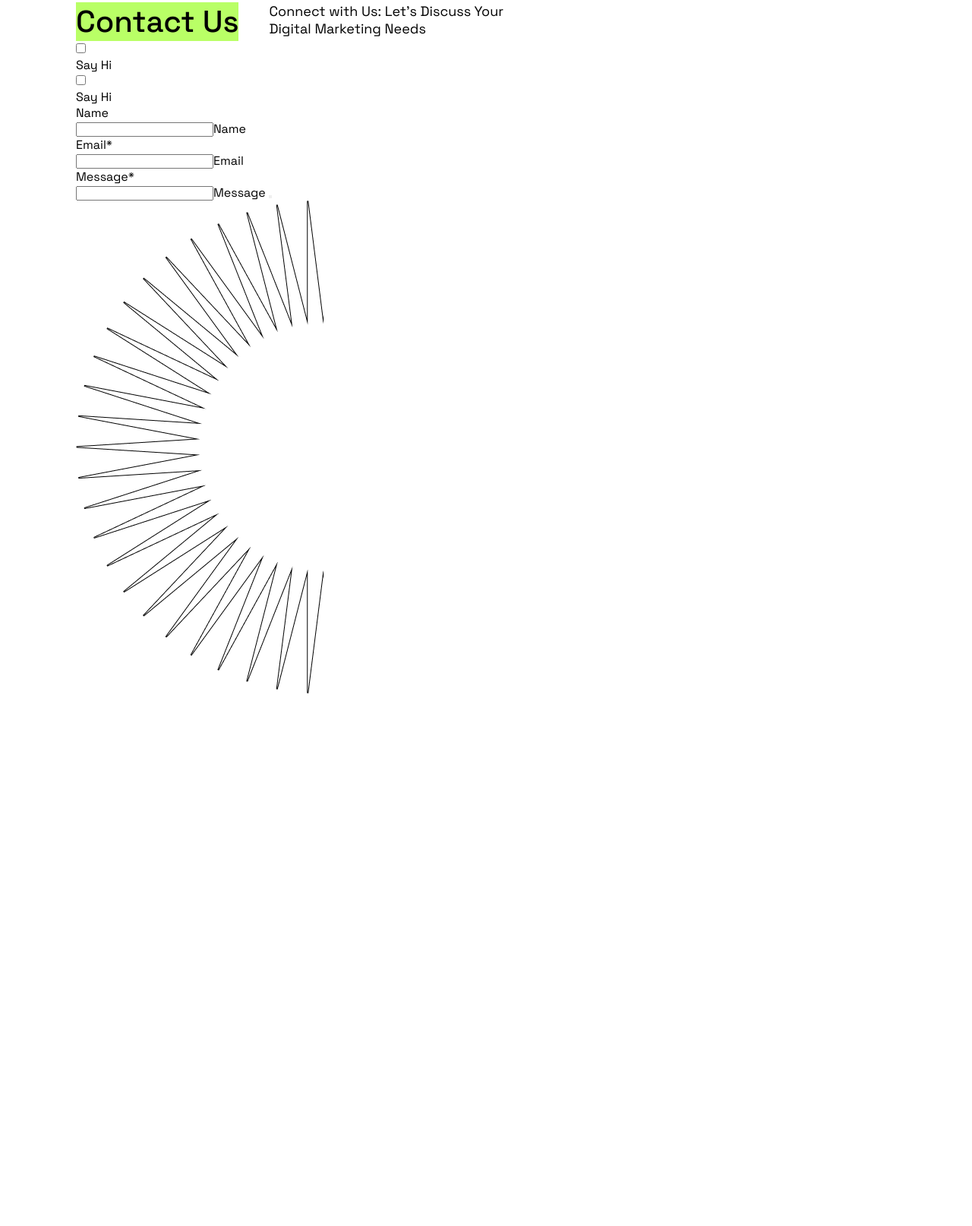
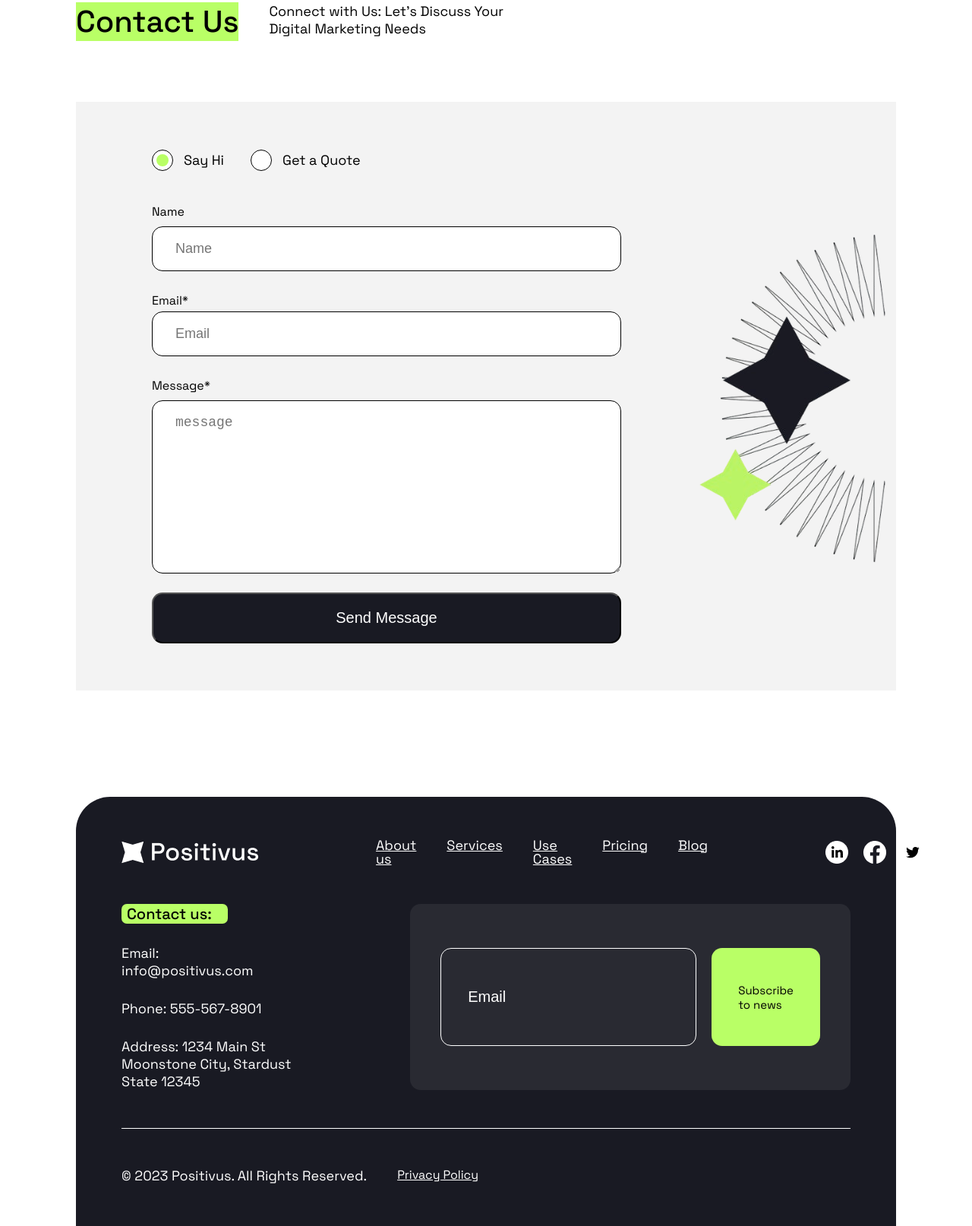
Before and after one commit to J-Victor-Moraes/Positivus, a plain HTML site: page Positivus/index.html in a window 1280 px wide. Shown: the part 7877-9491 px from the top of the page at 76% size. Before the commit the page ends 8795 px from the top, so only its background shows below. Drawn offline with Linux system fonts and the light colour scheme.

Commit message:
TERMINEI A HOME

```diff
--- a/Positivus/Style/contact.css
+++ b/Positivus/Style/contact.css
@@ -0,0 +1,91 @@
+#contact{
+    margin-top: 80px;
+    padding: 62.5px 0px 62.5px 100px;
+    display: flex;
+    flex-direction: row;
+    justify-content: space-between;
+    align-items: center;
+    background-color: var(--grey);
+}
+#contactContEx{
+    display: flex;
+    flex-direction: column;
+    justify-content: space-between;
+    align-items: start;
+    gap: 40px;
+}
+#contactContMarca{
+    display: flex;
+    flex-direction: row;
+    gap: 35px;
+}
+.contactMarca{
+    display: flex;
+    flex-direction: row;
+    align-items: center;
+    gap: 14px;
+}
+.contactMarcaP{
+    font-size: 18px;
+    font-weight: 400;
+}
+.contactButton{
+    width: 28px;
+    height: 28px;
+    border-radius: 29px;
+    border-width: 1px;
+    background-color: #FFFFFF;
+    border: 1px solid #000000
+}
+.contactButtonIn{
+    position:absolute;
+    margin: 6px;
+    padding: 6px;
+    width: 16px;
+    height: 16px;
+    border-radius: 17px;
+    border: none;
+    background-color: var(--green);
+}
+.contactP{
+    font-size: 16px;
+    font-weight: 400;
+    line-height: 28px;
+}
+.contactInput{
+    width: 556px;
+    padding: 18px 30px;
+    border-radius: 14px;
+    border: 1px solid black;
+    font-size: 18px;
+    font-weight: 400;
+}
+#contactInputMessage{
+    vertical-align: top;
+    width: 556px;
+    height: 190px;
+    padding: 18px 30px;
+    border-radius: 14px;
+    border: 1px solid black;
+    font-size: 18px;
+    font-weight: 400;
+}
+#contactContIn{
+    display: flex;
+    flex-direction: column;
+    gap: 25px;
+}
+.contactContInput{
+    display: flex;
+    flex-direction: column;
+    gap: 5px;
+}
+#contactButtonSend{
+    border-radius: 14px;
+    padding: 20px 35px;
+    gap: 10px;
+    background-color: var(--dark);
+    font-size: 20px;
+    font-weight: 400;
+    color: #FFFFFF;
+}
--- /dev/null
+++ b/Positivus/Style/footer.css
@@ -0,0 +1,109 @@
+/* NAV BAR */
+#footer{
+    margin-top: 140px;
+    gap: 50px;
+    display: flex;
+    flex-direction: column;
+    border-top-left-radius: 45px;
+    border-top-right-radius: 45px;
+    padding: 55px 60px;
+    background-color: var(--dark);
+}
+#footerNav{
+    justify-content: space-between;
+    align-items: center;
+    display: flex;
+    flex-direction: row;
+    gap: 155px;
+}
+#footerNavCont{
+    display: flex;
+    flex-direction: row;
+    gap: 40px;
+}
+.footerNavP{
+    font-weight: 400;
+    font-size: 18px;
+    line-height: 100%;
+    letter-spacing: 0%;
+    color: white;
+}
+#footerNavSocial{
+    display: flex;
+    flex-direction: row;
+    gap: 20px;
+}
+
+/* SECTION UM */
+#footerSec{
+    display: flex;
+    flex-direction: row;
+    gap: 154px;
+}
+#footerSecUm{
+    display: flex;
+    flex-direction: column;
+    gap: 27px;
+}
+#footerContact{
+    width: 126px;
+    background-color: var(--green);
+    border-radius: 7px;
+    padding: 0px 7px;
+    font-size: 20px;
+    font-weight: 500;
+}
+.footerSecP{
+    color: white;
+    font-size: 18px;
+    font-weight: 400;
+}
+#footerSecDois{
+    display: flex;
+    flex-direction: row;
+    border-radius: 14px;
+    padding: 58px 40px;
+    gap: 20px;
+    background-color: #292a32;
+}
+#footerInput{
+    background-color: #292a32;
+    color: white;
+    border-radius: 14px;
+    border: 1px solid white;
+    padding: 22px 35px;
+    font-size: 20px;
+}
+#footerInput::placeholder{
+    color: white;
+}
+#footerButton{
+    all: unset;
+    cursor: pointer;
+    border-radius: 14px;
+    padding: 20px 35px;
+    background-color: var(--green);
+    font-size: 15px;
+    font-weight: 400;
+}
+/* FOOTER LINHA */
+#footerLinha{
+    height: 1px;
+    background-color: white;
+}
+
+/* FOOTER DIREITO */
+#footerDireito{
+    display: flex;
+    flex-direction: row;
+    gap: 40px;
+}
+#footerDireitoP{
+    font-size: 18px;
+    font-weight: 400;
+    color: white;
+}
+#footerDireitoPolicy{
+    color: white;
+    cursor: pointer;
+}
--- a/Positivus/index.html
+++ b/Positivus/index.html
@@ -22,6 +22,7 @@
     <link rel="stylesheet" href="./Style/testimonials.css">
     <link rel="stylesheet" href="./Style/subheadSeis.css">
     <link rel="stylesheet" href="./Style/contact.css">
+    <link rel="stylesheet" href="./Style/footer.css">
 <body>
     <nav id="nav">
         <div id="logo">
@@ -338,26 +339,70 @@ Skilled in creating compelling, SEO-optimized content for various industries</p>
     <section id="contact">
         <div id="contactContEx">
             <div id="contactContMarca">
-                <div id="contactMarcaHi">
-                    <input type="checkbox">
-                    <p class="contactInput">Say Hi</p>
+                <div class="contactMarca">
+                    <button class="contactButton">
+                    <button class="contactButtonIn"></button>
+                    </button>
+                    <p class="contactMarcaP">Say Hi</p>
                 </div>
-                <div id="ContactMarcaGet">
-                    <input type="checkbox">
-                    <p class="contactInput">Say Hi</p>
+                <div class="contactMarca">
+                    <button class="contactButton"></button>
+                    <p class="contactMarcaP">Get a Quote</p>
                 </div>
             </div>
             <div id="contactContIn">
-                <p class="contactP">Name</p>
-                <input type="text" class="contactInput">Name
-                <p class="contactP">Email*</p>
-                <input type="email" class="contactInput">Email
+                <div class="contactContInput">
+                    <p class="contactP">Name</p>
+                    <input type="text" class="contactInput" placeholder="Name">
+                </div>
+                <div>
+                    <p class="contactP">Email*</p>
+                    <input type="email" class="contactInput" placeholder="Email">
+                </div>
+                <div class="contactContInput">
                 <p class="contactP">Message*</p>
-                <input type="text" class="contactInput">Message
-                <button class="contactButton"></button>
+                <textarea type="text" id="contactInputMessage" placeholder="message"></textarea>
+                </div>
+                <div class="contactContInput">
+                    <button id="contactButtonSend">Send Message</button>
+                </div>
+                </div>
+        </div>
+        <img src="./Imagens/contact/Captura_de_Tela_2025-07-01_às_14.53.03-removebg-preview.png" alt="contactImg" id="contactImg">
+    </section>
+    <footer id="footer">
+        <nav id="footerNav">
+            <img src="./Imagens/footer/Logo.png" alt="logo" id="footerNavLogo">
+            <div id="footerNavCont">
+                <a href="" class="footerNavP">About us</a>
+                <a href="" class="footerNavP">Services</a>
+                <a href="" class="footerNavP">Use Cases</a>
+                <a href="" class="footerNavP">Pricing</a>
+                <a href="" class="footerNavP">Blog</a>
             </div>
-        </div>
-        <img src="./Imagens/contact/Mask group.png" alt="contactImg" id="contactImg">
-    </section>
+            <div id="footerNavSocial">
+                <img src="./Imagens/footer/Social icon (2).png" alt="linkedin" class="footerNavSocialImg">
+                <img src="./Imagens/footer/Social icon.png" alt="facebook" class="footerNavSocialImg">
+                <img src="./Imagens/footer/Social icon (1).png" alt="twitter" class="footerNavSocialImg">
+            </div>
+        </nav>
+        <section id="footerSec">
+            <div id="footerSecUm">
+                <h4 id="footerContact">Contact us:</h4>
+                <p class="footerSecP">Email: info@positivus.com</p>
+                <p class="footerSecP">Phone: 555-567-8901</p>
+                <p class="footerSecP">Address: 1234 Main St Moonstone City, Stardust State 12345</p>
+            </div>
+            <div id="footerSecDois">
+                <input type="email" placeholder="Email" id="footerInput">
+                <button id="footerButton">Subscribe to news</button>
+            </div>
+        </section>
+        <div id="footerLinha"></div>
+        <section id="footerDireito">
+            <h4 id="footerDireitoP">© 2023 Positivus. All Rights Reserved.</h4>
+            <a href="" id="footerDireitoPolicy">Privacy Policy</a>
+        </section>
+    </footer>
 </body>
 </html>
```
Also changed, not shown: Positivus/Imagens/contact/Captura_de_Tela_2025-07-01_às_14.53.03-removebg-preview.png (added), Positivus/Imagens/contact/Mask group.png (deleted), Positivus/Imagens/footer/Ellipse 3.png (added), Positivus/Imagens/footer/Logo.png (added), Positivus/Imagens/footer/Social icon (1).png (added), Positivus/Imagens/footer/Social icon (2).png (added), Positivus/Imagens/footer/Social icon.png (added), 4 other files.
